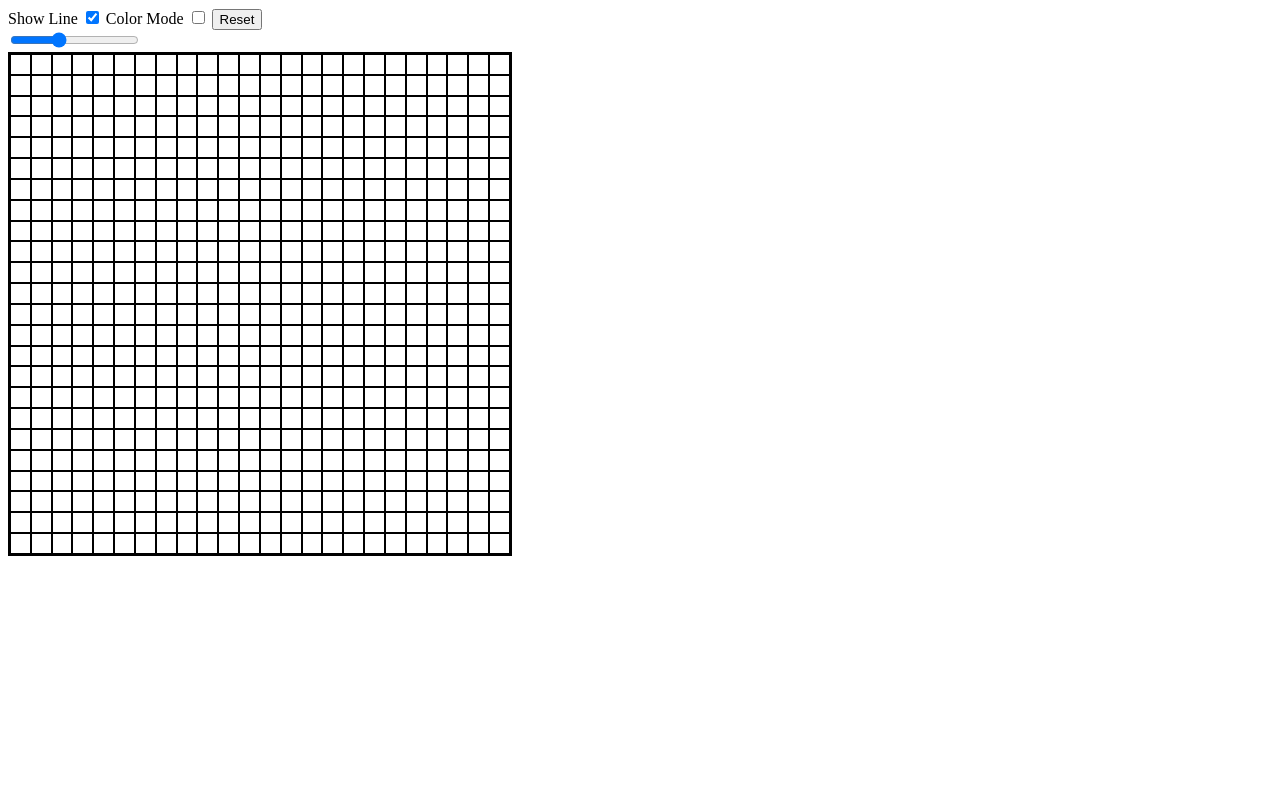
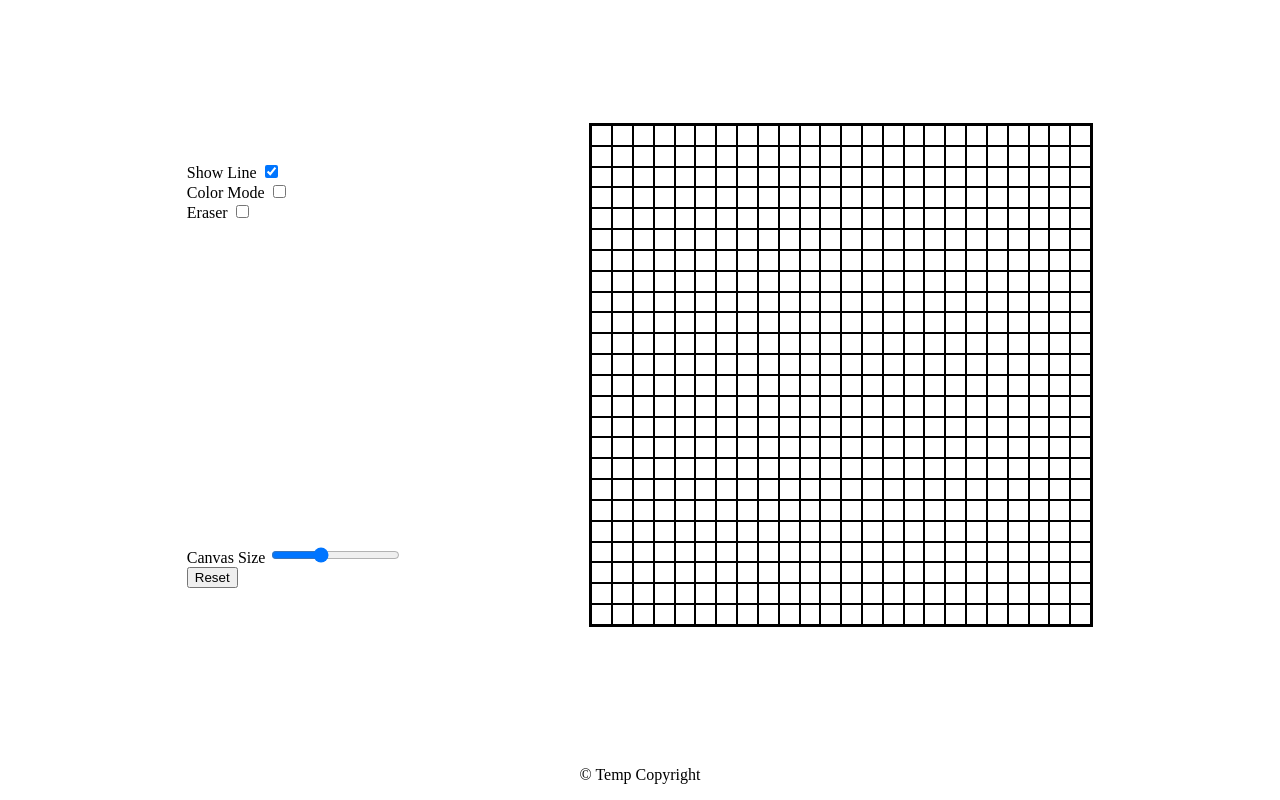
Before and after one commit to dngoxn/TOP-eas, a plain HTML site: page index.html in a window 1280 px wide. Drawn offline with Linux system fonts and the light colour scheme.

Commit message:
Add eraser and changed layout

```diff
--- a/index.html
+++ b/index.html
@@ -8,6 +8,9 @@
     </head>
 
     <body>
+        <main>
+            <div class="menu">
+                <div class="change-pixel">
                     <label>
                         Show Line
                         <input type="checkbox" id="toggle-line" checked>
@@ -16,11 +19,24 @@
                         Color Mode
                         <input type="checkbox" id="toggle-color">
                     </label>
-        <button id="reset">Reset</button>
-        <div class="slider-container">
+                    <label>
+                        Eraser
+                        <input type="checkbox" id="eraser">
+                    </label>
+                </div>
+                <div class="change-canvas">
+                    <label>
+                        Canvas Size
                         <input type="range" min="1" max="64"
                         value="24" step="1" id="slider">
+                    </label>
+                    <button id="reset">Reset</button>
+                </div>
             </div>
             <div id="canvas"></div>
+        </main>
+        <footer>
+            <p>© Temp Copyright</p>
+        </footer>
     </body>
 </html>
--- a/scripts/main.js
+++ b/scripts/main.js
@@ -3,9 +3,11 @@ const resetBtn = document.getElementById('reset');
 const slider = document.getElementById('slider');
 const toggleLine = document.getElementById('toggle-line');
 const toggleColor = document.getElementById('toggle-color');
+const toggleEraser = document.getElementById('eraser');
 
 const pixelStyleBorder = 'solid 0.1px black';
 const basicColor = '000000';
+const eraserColor = 'ffffff';
 let drawColor = getFormattedColor(basicColor);
 let isDrawing = false;
 
@@ -16,7 +18,8 @@ canvas.addEventListener('mouseup', () => { isDrawing = false; });
 resetBtn.addEventListener('click', resetCanvas);
 slider.oninput = () => { changeCanvasSize(slider.value); };
 toggleLine.addEventListener('click', toggleShowLine);
-toggleColor.addEventListener('click', toggleDrawColor)
+toggleColor.addEventListener('click', findDrawColor);
+toggleEraser.addEventListener('click', findDrawColor);
 
 function createNewCanvas(size) {
     // Create `size` x `size` children for canvas
@@ -47,7 +50,7 @@ function draw(e) {
 function continuousDraw(e) {
     // Allow continuous drawing from previous `mousedown`
     if (isDrawing === true) {
-        toggleDrawColor();
+        findDrawColor();
         e.target.style.backgroundColor = drawColor;
     }
 }
@@ -80,21 +83,25 @@ function toggleShowLine() {
     }
 }
 
-function toggleDrawColor() {
-    // Update `drawColor` to follow `toggleColor` option
-    if (toggleColor.checked) {
+function getFormattedColor(hexColor) {
+    // Format `hexColor` to CSS string
+    return '#' + hexColor;
+}
+
+function findDrawColor() {
+    if (toggleEraser.checked) {
+        // highest priority
+        drawColor = getFormattedColor(eraserColor);
+    }
+    else if (toggleColor.checked) {
         // credit for `randomColor` from
         // https://css-tricks.com/snippets/javascript/random-hex-color/
         const randomColor = Math.floor(Math.random()*16777215).toString(16);
         drawColor = getFormattedColor(randomColor);
     }
-    else
+    else {
         drawColor = getFormattedColor(basicColor);
-}
-
-function getFormattedColor(hexColor) {
-    // Format `hexColor` to CSS string
-    return '#' + hexColor;
+    }
 }
 
 createNewCanvas(slider.value);
--- a/stylesheets/style.css
+++ b/stylesheets/style.css
@@ -1,7 +1,35 @@
+html, body {
+    margin: 0;
+    height: 100%;
+    display: flex;
+    flex-direction: column;
+}
+
+main {
+    flex: 1;
+    display: flex;
+    justify-content: space-evenly;
+    align-items: center;
+}
+
+.menu {
+    height: 100%;
+    display: flex;
+    flex-direction: column;
+    justify-content: space-around;
+}
+
+.change-pixel, .change-canvas {
+    display: flex;
+    flex-direction: column;
+    align-items: flex-start;
+}
+
 #canvas {
+    min-height: 500px;
+    min-width: 500px;
     height: 500px;
     width: 500px;
-
     border: solid 2px black;
     display: flex;
     flex-wrap: wrap;
@@ -10,3 +38,15 @@
 .canvas-pixel {
     box-sizing: border-box;
 }
+
+footer {
+    text-align: center;
+}
+
+/* ---------- Media ---------- */
+@media screen and (max-width: 700px) {
+    main {
+        display: flex;
+        flex-direction: column;
+    }
+}
```
Lines whose indentation alone changed are shown as unchanged.
